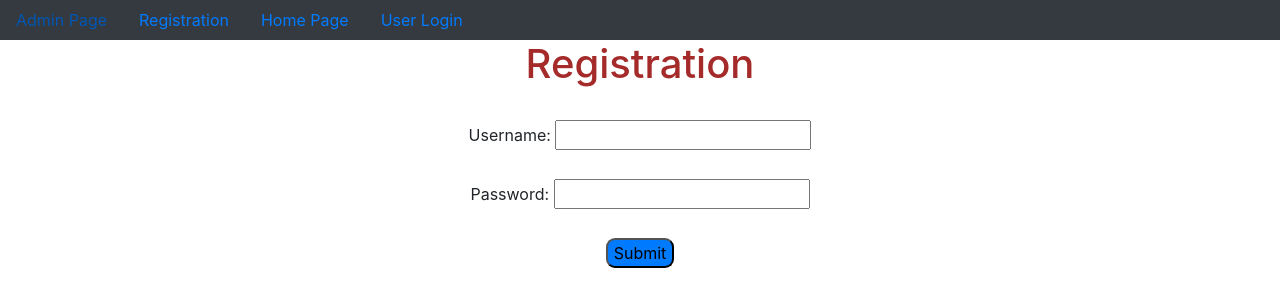
After one commit to Priyadarshita99/User_Registration, a Django app: page /user_login/ in a window 1280 px wide. The commit adds this page. Shown: the top 307 px of the page. Run offline with Django 5.2, Linux system fonts and the light colour scheme.

Commit message:
first commit

```diff
--- a/Project34/urls.py
+++ b/Project34/urls.py
@@ -23,5 +23,7 @@ from django.conf import settings
 urlpatterns = [
     path('admin/', admin.site.urls),
     path('registration/',registration,name='registration'),
+    path('user_login/',user_login,name='user_login'),
+    path('home/',home,name='home'),
 
 ] + static(settings.MEDIA_URL, document_root=settings.MEDIA_ROOT)
--- a/app/views.py
+++ b/app/views.py
@@ -3,8 +3,10 @@ from django.shortcuts import render
 # Create your views here.
 
 from app.forms import *
-from django.http import HttpResponse
+from django.http import HttpResponse,HttpResponseRedirect
 from django.core.mail import send_mail
+from django.contrib.auth import authenticate,login
+from django.urls import reverse
 
 def registration(request):
     UFO=UserForm()
@@ -40,3 +42,23 @@ def registration(request):
             return HttpResponse('Invalid Data')
 
     return render(request,'registration.html',d)
+
+def user_login(request):
+    if request.method=='POST':
+        username=request.POST['un']
+        password=request.POST['pw']
+        AUO=authenticate(username=username,password=password)
+        if AUO and AUO.is_active:
+            login(request,AUO)
+            request.session['username']=username
+            return HttpResponseRedirect(reverse('home'))
+        else:
+            return HttpResponse('Incorrect Username or Password.Please try again.')
+    return render(request,'user_login.html')
+
+def home(request):
+    if request.session.get('username'):
+        username=request.session.get('username')
+        d={'username':username}
+        return render(request,'home.html',d)
+    return render(request,'home.html')
--- /dev/null
+++ b/templates/dummy.html
@@ -0,0 +1,40 @@
+<!doctype html>
+<html lang="en">
+  <head>
+    <!-- Required meta tags -->
+    <meta charset="utf-8">
+    <meta name="viewport" content="width=device-width, initial-scale=1, shrink-to-fit=no">
+
+    <!-- Bootstrap CSS -->
+    <link rel="stylesheet" href="https://cdn.jsdelivr.net/npm/bootstrap@4.6.2/dist/css/bootstrap.min.css" integrity="sha384-xOolHFLEh07PJGoPkLv1IbcEPTNtaed2xpHsD9ESMhqIYd0nLMwNLD69Npy4HI+N" crossorigin="anonymous">
+    {% block title %}
+    <title>Hello, world!</title>
+    {% endblock %}
+  </head>
+  <body>
+        <nav class="nav bg-dark nav-bar">
+            <a href="{% url 'admin:index' %}" class="nav-link">Admin Page</a>
+            <a href="{% url 'registration' %}" class="nav-link">Registration</a>
+            <a href="{% url 'home' %}" class="nav-link">Home Page</a>
+            <a href="{% url 'user_login' %}" class="nav-link">User Login</a>
+
+        </nav>
+
+    <!-- Optional JavaScript; choose one of the two! -->
+
+    <!-- Option 1: jQuery and Bootstrap Bundle (includes Popper) -->
+    <script src="https://cdn.jsdelivr.net/npm/jquery@3.5.1/dist/jquery.slim.min.js" integrity="sha384-DfXdz2htPH0lsSSs5nCTpuj/zy4C+OGpamoFVy38MVBnE+IbbVYUew+OrCXaRkfj" crossorigin="anonymous"></script>
+    <script src="https://cdn.jsdelivr.net/npm/bootstrap@4.6.2/dist/js/bootstrap.bundle.min.js" integrity="sha384-Fy6S3B9q64WdZWQUiU+q4/2Lc9npb8tCaSX9FK7E8HnRr0Jz8D6OP9dO5Vg3Q9ct" crossorigin="anonymous"></script>
+
+    <!-- Option 2: Separate Popper and Bootstrap JS -->
+    <!--
+    <script src="https://cdn.jsdelivr.net/npm/jquery@3.5.1/dist/jquery.slim.min.js" integrity="sha384-DfXdz2htPH0lsSSs5nCTpuj/zy4C+OGpamoFVy38MVBnE+IbbVYUew+OrCXaRkfj" crossorigin="anonymous"></script>
+    <script src="https://cdn.jsdelivr.net/npm/popper.js@1.16.1/dist/umd/popper.min.js" integrity="sha384-9/reFTGAW83EW2RDu2S0VKaIzap3H66lZH81PoYlFhbGU+6BZp6G7niu735Sk7lN" crossorigin="anonymous"></script>
+    <script src="https://cdn.jsdelivr.net/npm/bootstrap@4.6.2/dist/js/bootstrap.min.js" integrity="sha384-+sLIOodYLS7CIrQpBjl+C7nPvqq+FbNUBDunl/OZv93DB7Ln/533i8e/mZXLi/P+" crossorigin="anonymous"></script>
+    -->
+
+    {% block body_block %}
+
+    {% endblock %}
+  </body>
+</html>
--- /dev/null
+++ b/templates/user_login.html
@@ -0,0 +1,25 @@
+{% extends 'dummy.html' %}
+
+{% block title %}
+    <title>user_login</title>
+{% endblock %}
+
+<body>
+
+{% block body_block %}
+    <center>
+        <h1 style="color: brown;">Registration</h1> <br>
+        <form  method="POST" enctype="multipart/form-data">
+            {% csrf_token %}
+
+                <label for="un">Username:</label>
+                <input type="text" name="un" id="un">    <br> <br>
+
+                <label for="pw">Password:</label>
+                <input type="password" name="pw" id="pw"> <br> <br>
+
+            <input type="submit" class="bg-primary" style="border-radius: 9px">
+        </form>
+    </center>
+{% endblock %}
+</body>
```
Also changed, not shown: templates/home.html (added, +18 -0 lines), templates/registration.html (+11 -10 lines), db.sqlite3, media/desktop-wallpaper-jr-ntr-rrr-manofmasses-mass-ntr30.jpg (added).
